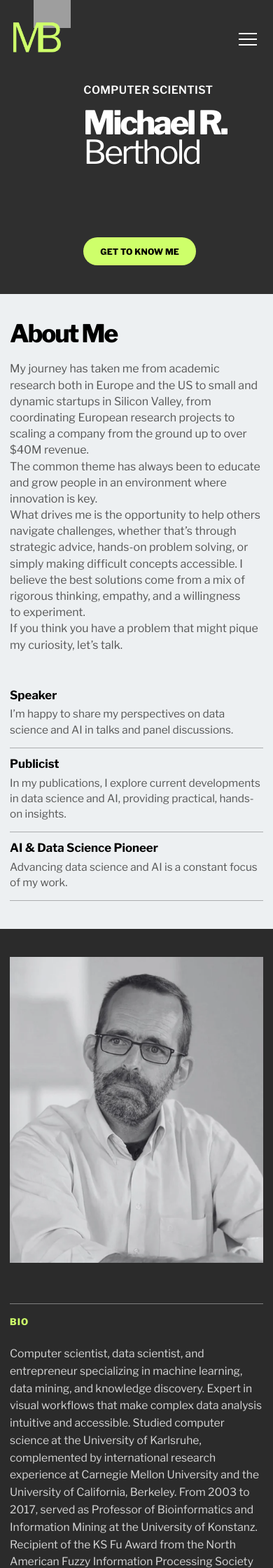
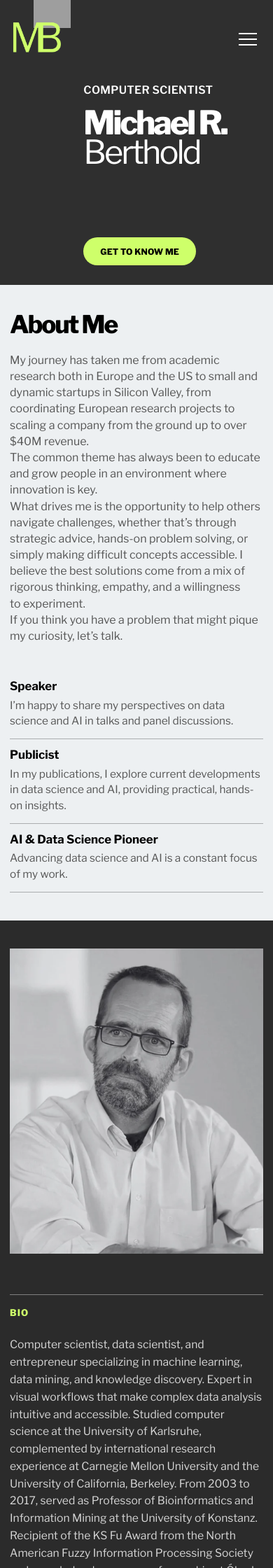
Before and after one commit to lacahelpme/mb, a Jekyll site: the page built from index.html, in a window 390 px wide. Shown: the top 2240 px of the page at 70% size. Built offline with Jekyll 4.4.1, drawn with Linux system fonts in a browser that asks for light colours; grey boxes are pictures that could not be loaded.

Commit message:
Update style.css

```diff
--- a/assets/css/style.css
+++ b/assets/css/style.css
@@ -1587,10 +1587,6 @@
     font-size: 0.76rem;
   }
 
-  .hero-visual {
-    min-height: 520px;
-    justify-content: center;
-  }
 
   .hero-arrow {
     display: none;
@@ -1711,9 +1707,7 @@
     display: none;
   }
 
-  .hero-visual {
-    min-height: 420px;
-  }
+
 
   .hero-panel {
     min-height: auto;
```
